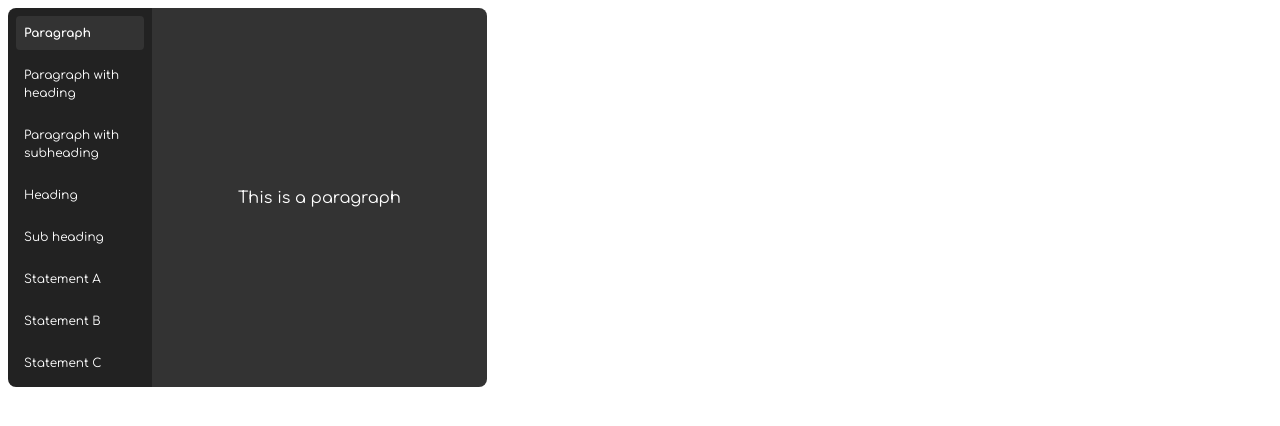
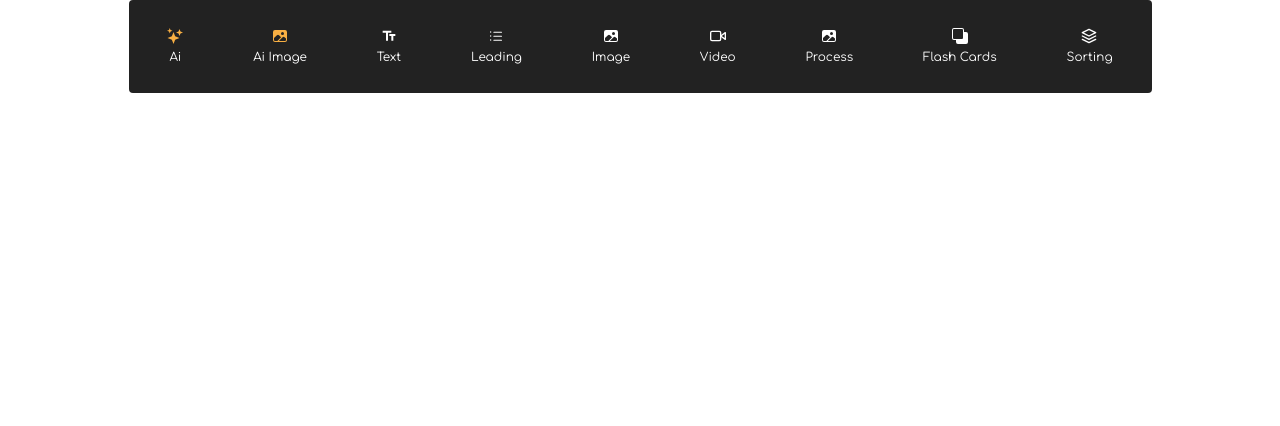
Before and after one commit to theoraccoon/amby-craft-fe, a Next.js app: page /create in a window 1280 px wide. Shown: the top 426 px of the page. Built offline with nearby package versions, Linux system fonts and the light colour scheme.

Commit message:
feat: add text-blok modal with editor feature

```diff
--- a/package.json
+++ b/package.json
@@ -15,6 +15,9 @@
     "@emotion/react": "^11.14.0",
     "@emotion/styled": "^11.14.0",
     "@reduxjs/toolkit": "^2.6.1",
+    "@tiptap/pm": "^2.12.0",
+    "@tiptap/react": "^2.12.0",
+    "@tiptap/starter-kit": "^2.12.0",
     "framer-motion": "^12.6.3",
     "lucide-react": "^0.503.0",
     "next": "15.2.4",
@@ -25,6 +28,7 @@
     "react-redux": "^9.2.0",
     "react-svg": "^16.3.0",
     "tailwind-scrollbar": "^3.1.0",
+    "uuid": "^11.1.0",
     "zod": "^3.24.2"
   },
   "devDependencies": {
--- a/src/app/create/page.tsx
+++ b/src/app/create/page.tsx
@@ -1,10 +1,78 @@
+'use client'
+
+import React, { useState } from 'react'
+import { v4 as uuid } from 'uuid'
+import BlockToolbar from '@/features/courses/course_creation/tool-bar'
 import AddTextBlockModal from '@/features/courses/course_creation/add-text-block-modal'
-import React from 'react'
+import ParagraphBlock from '@/features/courses/course_creation/blocks/text_blocks/paragraph-block'
+import HeadingWithParagraphBlock from '@/features/courses/course_creation/blocks/text_blocks/paragraph-with-headting'
+import { TEXT_BLOCKS, TextBlock } from '@/types'
 
-export default function page() {
+export type StoredBlock = TextBlock & { id: string }
+
+export default function Page() {
+  const [blocks, setBlocks] = useState<StoredBlock[]>([])
+  const [isModalOpen, setIsModalOpen] = useState(false)
+  const [modalBlock, setModalBlock] = useState<TextBlock | null>(null)
+
+  const handleOpenModal = (block: TextBlock) => {
+    setModalBlock(block)
+    setIsModalOpen(true)
+  }
+
+  const handleAddBlockInline = (block: TextBlock) => {
+    const prefilled = TEXT_BLOCKS.find((b) => b.type === block.type)
+    if (!prefilled) return
+    setBlocks((prev) => [...prev, { ...prefilled, id: uuid() }])
+  }
+
+  const handleAddBlockFromModal = (block: TextBlock) => {
+    const prefilled = TEXT_BLOCKS.find((b) => b.type === block.type)
+    if (!prefilled) return
+    setBlocks((prev) => [...prev, { ...prefilled, id: uuid() }])
+    setIsModalOpen(false)
+  }
+
+  const renderBlock = (block: StoredBlock) => {
+    switch (block.type) {
+      case 'Paragraph':
+        return (
+          <ParagraphBlock
+            key={block.id}
+            content={block.content}
+            onChange={() => {}}
+          />
+        )
+      case 'Paragraph with heading':
+        return (
+          <HeadingWithParagraphBlock
+            key={block.id}
+            headingContent={block.content}
+            paragraphContent={block.content}
+            onChange={() => {}}
+          />
+        )
+      default:
+        return null
+    }
+  }
+
   return (
-    <div>
-      <AddTextBlockModal type={'Paragraph'} />
+    <div className="flex flex-col items-center space-y-4">
+      {blocks.map(renderBlock)}
+
+      <BlockToolbar
+        onAddBlock={handleAddBlockInline}
+        onOpenModal={handleOpenModal}
+      />
+
+      {isModalOpen && modalBlock && (
+        <AddTextBlockModal
+          type={modalBlock.type}
+          onClose={() => setIsModalOpen(false)}
+          onAddBlock={handleAddBlockFromModal}
+        />
+      )}
     </div>
   )
 }
--- a/src/features/courses/course_creation/add-text-block-modal.tsx
+++ b/src/features/courses/course_creation/add-text-block-modal.tsx
@@ -1,60 +1,70 @@
 'use client'
+import { TEXT_BLOCKS, TextBlock } from '@/types'
 import React, { useState } from 'react'
 
-type BlockType =
-  | 'Paragraph'
-  | 'Paragraph with heading'
-  | 'Paragraph with subheading'
-  | 'Heading'
-  | 'Sub heading'
-  | 'Statement A'
-  | 'Statement B'
-  | 'Statement C'
-  | 'Statement D'
-  | 'Note'
+function AddTextBlockModal({
+  type,
+  onClose,
+  onAddBlock,
+}: {
+  type: TextBlock['type']
+  onClose: () => void
+  onAddBlock: (block: TextBlock) => void
+}) {
+  const [selectedType, setSelectedType] = useState<TextBlock['type']>(type)
 
-type Props = {
-  type: BlockType
-}
+  const selectedBlock = TEXT_BLOCKS.find((b) => b.type === selectedType)
 
-const blockContentMap: Record<BlockType, string> = {
-  Paragraph: 'This is a paragraph',
-  'Paragraph with heading': 'This is a paragraph with heading',
-  'Paragraph with subheading': 'This is a paragraph with subheading',
-  Heading: 'This is a heading',
-  'Sub heading': 'This is a sub heading',
-  'Statement A': 'This is Statement A',
-  'Statement B': 'This is Statement B',
-  'Statement C': 'This is Statement C',
-  'Statement D': 'This is Statement D',
-  Note: 'This is a note',
-}
+  const requiresHeading = [
+    'Paragraph with heading',
+    'Paragraph with subheading',
+    'Heading',
+    'Sub heading',
+  ].includes(selectedType)
 
-function AddTextBlockModal({ type }: Props) {
-  const [selectedType, setSelectedType] = useState<BlockType>(type)
+  const requiresParagraph = [
+    'Paragraph',
+    'Paragraph with heading',
+    'Paragraph with subheading',
+  ].includes(selectedType)
 
+  const standaloneTextTypes = ['Statement A', 'Statement B', 'Statement C', 'Statement D', 'Note']
+  const handleAddBlock = () => {
+    if (selectedBlock) {
+      onAddBlock(selectedBlock)
+      onClose()
+    }
+  }
   return (
     <div className="flex w-[495px] h-[395px] text-white p-2">
       {/* Block list */}
       <div className="w-[30%] h-full bg-[#222222] rounded-l-lg p-2 space-y-2 overflow-y-auto no-scrollbar">
-        {Object.keys(blockContentMap).map((block) => (
+        {TEXT_BLOCKS.map((block) => (
           <div
-            key={block}
-            onClick={() => setSelectedType(block as BlockType)}
+            key={block.type}
+            onClick={() => setSelectedType(block.type)}
             className={`cursor-pointer p-2 rounded text-xs ${
-              selectedType === block
-                ? 'bg-tertiary text-white font-bold *:'
+              selectedType === block.type
+                ? 'bg-tertiary text-white font-bold'
                 : 'hover:bg-neutral-700'
             }`}
           >
-            {block}
+            {block.type}
           </div>
         ))}
       </div>
 
       {/* Preview */}
-      <div className="w-[70%] h-full bg-tertiary rounded-r-lg flex items-center justify-center text-center px-4">
-        {blockContentMap[selectedType]}
+      <div className="w-[70%] h-full bg-tertiary rounded-r-lg flex flex-col justify-center items-center text-center px-4 space-y-2">
+        {requiresHeading && <h3 className="text-lg font-semibold">Sample Heading</h3>}
+        {requiresParagraph && <p className="text-sm">This is a sample paragraph for preview.</p>}
+        {standaloneTextTypes.includes(selectedType) && selectedBlock && (
+          <p className="text-sm">{selectedBlock.content}</p>
+        )}
+
+        <button onClick={handleAddBlock} className="mt-4 bg-primary text-white p-2 rounded">
+          Add Block
+        </button>
       </div>
     </div>
   )
--- a/src/features/courses/course_creation/blocks/text-blocks.tsx
+++ /dev/null
@@ -1 +0,0 @@
-'use client'
--- /dev/null
+++ b/src/features/courses/course_creation/blocks/text_blocks/heading-block.tsx
@@ -0,0 +1,22 @@
+'use client'
+import { useEditor, EditorContent } from '@tiptap/react'
+import StarterKit from '@tiptap/starter-kit'
+import React from 'react'
+
+export default function HeadingBlock({
+  content,
+  onChange,
+}: {
+  content: string
+  onChange: (text: string) => void
+}) {
+  const editor = useEditor({
+    extensions: [StarterKit],
+    content: `<h1>${content}</h1>`,
+    onUpdate({ editor }) {
+      onChange(editor.getText())
+    },
+  })
+
+  return editor ? <EditorContent editor={editor} /> : null
+}
--- /dev/null
+++ b/src/features/courses/course_creation/blocks/text_blocks/paragraph-block.tsx
@@ -0,0 +1,26 @@
+'use client'
+import { useEditor, EditorContent } from '@tiptap/react'
+import StarterKit from '@tiptap/starter-kit'
+import React from 'react'
+
+export default function ParagraphBlock({
+  content,
+  onChange,
+}: {
+  content: string
+  onChange: (text: string) => void
+}) {
+  const editor = useEditor({
+    extensions: [StarterKit],
+    content: `<p>${content}</p>`,
+    onUpdate({ editor }) {
+      onChange(editor.getText())
+    },
+  })
+
+  return editor ? (
+    <div className="w-full">
+      <EditorContent editor={editor} />
+    </div>
+  ) : null
+}
--- /dev/null
+++ b/src/features/courses/course_creation/blocks/text_blocks/paragraph-with-headting.tsx
@@ -0,0 +1,40 @@
+'use client'
+import { useEditor, EditorContent } from '@tiptap/react'
+import StarterKit from '@tiptap/starter-kit'
+import Heading from '@tiptap/extension-heading'
+import React from 'react'
+
+export default function HeadingWithParagraphBlock({
+  headingContent,
+  paragraphContent,
+  onChange,
+}: {
+  headingContent: string
+  paragraphContent: string
+  onChange: (content: { heading: string; paragraph: string }) => void
+}) {
+  const editor = useEditor({
+    extensions: [
+      StarterKit.configure({
+        heading: { levels: [2] },
+      }),
+      Heading.configure({ levels: [2] }),
+    ],
+    content: `
+      <h2>${headingContent}</h2>
+      <p>${paragraphContent}</p>
+    `,
+    onUpdate({ editor }) {
+      const json = editor.getJSON()
+      const heading = json.content?.find((n) => n.type === 'heading')?.content?.[0]?.text || ''
+      const paragraph = json.content?.find((n) => n.type === 'paragraph')?.content?.[0]?.text || ''
+      onChange({ heading, paragraph })
+    },
+  })
+
+  return editor ? (
+    <div className="w-full space-y-2">
+      <EditorContent editor={editor} />
+    </div>
+  ) : null
+}
--- a/src/features/courses/course_creation/tool-bar.tsx
+++ b/src/features/courses/course_creation/tool-bar.tsx
@@ -1,6 +1,4 @@
 'use client'
-
-export type BlockType = 'Image' | 'Text' | 'List' | 'process' | 'flash cards' | 'sorting'
 
 import React from 'react'
 import { IoSparklesSharp, IoImage } from 'react-icons/io5'
@@ -8,20 +6,28 @@ import { MdOutlineTextFields } from 'react-icons/md'
 import { GoListUnordered } from 'react-icons/go'
 import { FiVideo, FiLayers } from 'react-icons/fi'
 import { BsBack } from 'react-icons/bs'
+import { BlockType, TEXT_BLOCKS, TextBlock } from '@/types'
 
 interface BlockToolbarProps {
-  onAddBlock: (type: BlockType) => void
-  onOpenModal: (type: 'heading' | 'paragraph') => void
+ onAddBlock: (block: TextBlock) => void // Update this to accept a TextBlock
+  onOpenModal: (block: TextBlock) => void
 }
 
-export default function BlockToolbar({}: //  onAddBlock, onOpenModal
-BlockToolbarProps) {
+const modalTypeMap: Record<string, TextBlock['type']> = {
+  Text: 'Paragraph',
+  Heading: 'Heading',
+}
+
+export default function BlockToolbar({
+  //   onAddBlock,
+  onOpenModal,
+}: BlockToolbarProps) {
   const blockIcons = [
     { type: 'ai', icon: <IoSparklesSharp color="#F8AF43" />, label: 'Ai' },
     { type: 'ai image', icon: <IoImage color="#F8AF43" />, label: 'Ai Image' },
-    { type: 'text', icon: <MdOutlineTextFields />, label: 'Text' },
+    { type: 'Text', icon: <MdOutlineTextFields />, label: 'Text', modal: true },
     { type: 'List', icon: <GoListUnordered />, label: 'Leading' },
-    { type: 'image', icon: <IoImage />, label: 'Image' },
+    { type: 'Image', icon: <IoImage />, label: 'Image' },
     { type: 'video', icon: <FiVideo />, label: 'Video' },
     { type: 'process', icon: <IoImage />, label: 'Process' },
     { type: 'flash cards', icon: <BsBack />, label: 'Flash Cards' },
@@ -29,23 +35,23 @@ BlockToolbarProps) {
   ]
 
   return (
-    <div className="flex gap-2 flex-wrap bg-[#222222] p-2 rounded  h-[93px] w-[1023px] items-center justify-around ">
-      {blockIcons.map(({ type, icon, label }) => {
-        // const isModalType = type === 'Text' || type === 'heading'
-
-        return (
+    <div className="flex gap-2 flex-wrap bg-[#222222] p-2 rounded h-[93px] w-[1023px] items-center justify-around">
+      {blockIcons.map(({ type, icon, label, modal }) => (
         <button
           key={type}
           onClick={() => {
-              //   isModalType ? onOpenModal(type) : onAddBlock(type as BlockType)
+            if (modal && modalTypeMap[type]) {
+              const targetType = modalTypeMap[type]
+              const block = TEXT_BLOCKS.find((b) => b.type === targetType)
+              if (block) onOpenModal(block)
+            }
           }}
           className="flex flex-col items-center px-3 py-2 rounded text-white hover:bg-gray-700"
         >
           {icon}
           <span className="text-xs mt-1">{label}</span>
         </button>
-        )
-      })}
+      ))}
     </div>
   )
 }
--- /dev/null
+++ b/src/types/course-creation.ts
@@ -0,0 +1,36 @@
+export interface BlockType {
+  type: 'Image' | 'Text' | 'List' | 'process' | 'flash cards' | 'sorting'
+}
+
+export interface BlockToolbarProps {
+  onAddBlock: (type: BlockType) => void
+  onOpenModal: (type: 'heading' | 'paragraph') => void
+}
+
+export interface TextBlock {
+  type:
+    | 'Paragraph'
+    | 'Paragraph with heading'
+    | 'Paragraph with subheading'
+    | 'Heading'
+    | 'Sub heading'
+    | 'Statement A'
+    | 'Statement B'
+    | 'Statement C'
+    | 'Statement D'
+    | 'Note'
+  content: string
+}
+
+export const TEXT_BLOCKS: TextBlock[] = [
+  { type: 'Paragraph', content: 'This is a paragraph' },
+  { type: 'Paragraph with heading', content: 'This is a paragraph with heading' },
+  { type: 'Paragraph with subheading', content: 'This is a paragraph with subheading' },
+  { type: 'Heading', content: 'This is a heading' },
+  { type: 'Sub heading', content: 'This is a sub heading' },
+  { type: 'Statement A', content: 'This is Statement A' },
+  { type: 'Statement B', content: 'This is Statement B' },
+  { type: 'Statement C', content: 'This is Statement C' },
+  { type: 'Statement D', content: 'This is Statement D' },
+  { type: 'Note', content: 'This is a note' },
+]
--- a/src/types/index.ts
+++ b/src/types/index.ts
@@ -1,3 +1,4 @@
 export * from './course'
 export * from './text-icon'
 export * from './header'
+export * from './course-creation'
```
Also changed, not shown: src/features/courses/course_creation/add-block.tsx (added), src/types/course.ts (line endings or trailing spaces), 1 other file (tests, documents, lock files or other folders). Lines whose indentation alone changed are shown as unchanged.
